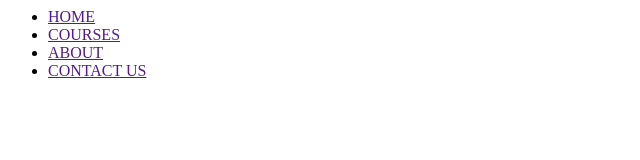
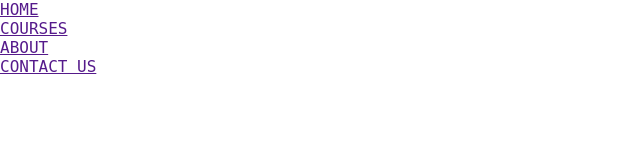
Before and after one commit to Team-CSI-Probation/collegeTanya, a plain HTML site: page index.html in a window 1280 px wide. Shown: the whole page, without its empty margins (0-640 px from the left). Drawn offline with Linux system fonts and the light colour scheme.

Commit message:
fifth commit

```diff
--- a/style.css
+++ b/style.css
@@ -0,0 +1,7 @@
+*{
+    margin: 0;
+    padding: 0;
+    box-sizing: border-box;
+    font-family: "Monospace";
+
+}
```
Also changed, not shown: index.html (+1 -2 lines).
